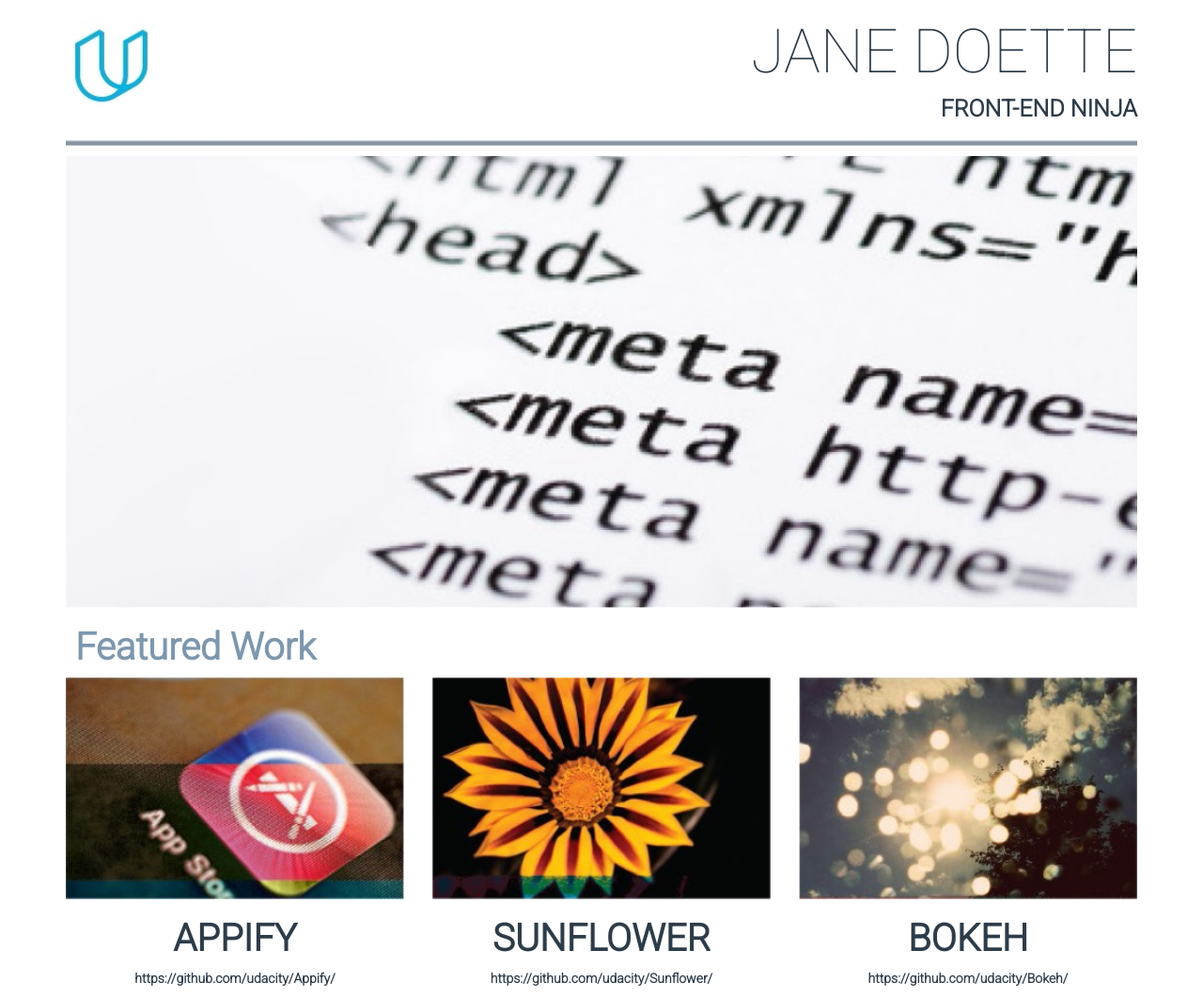
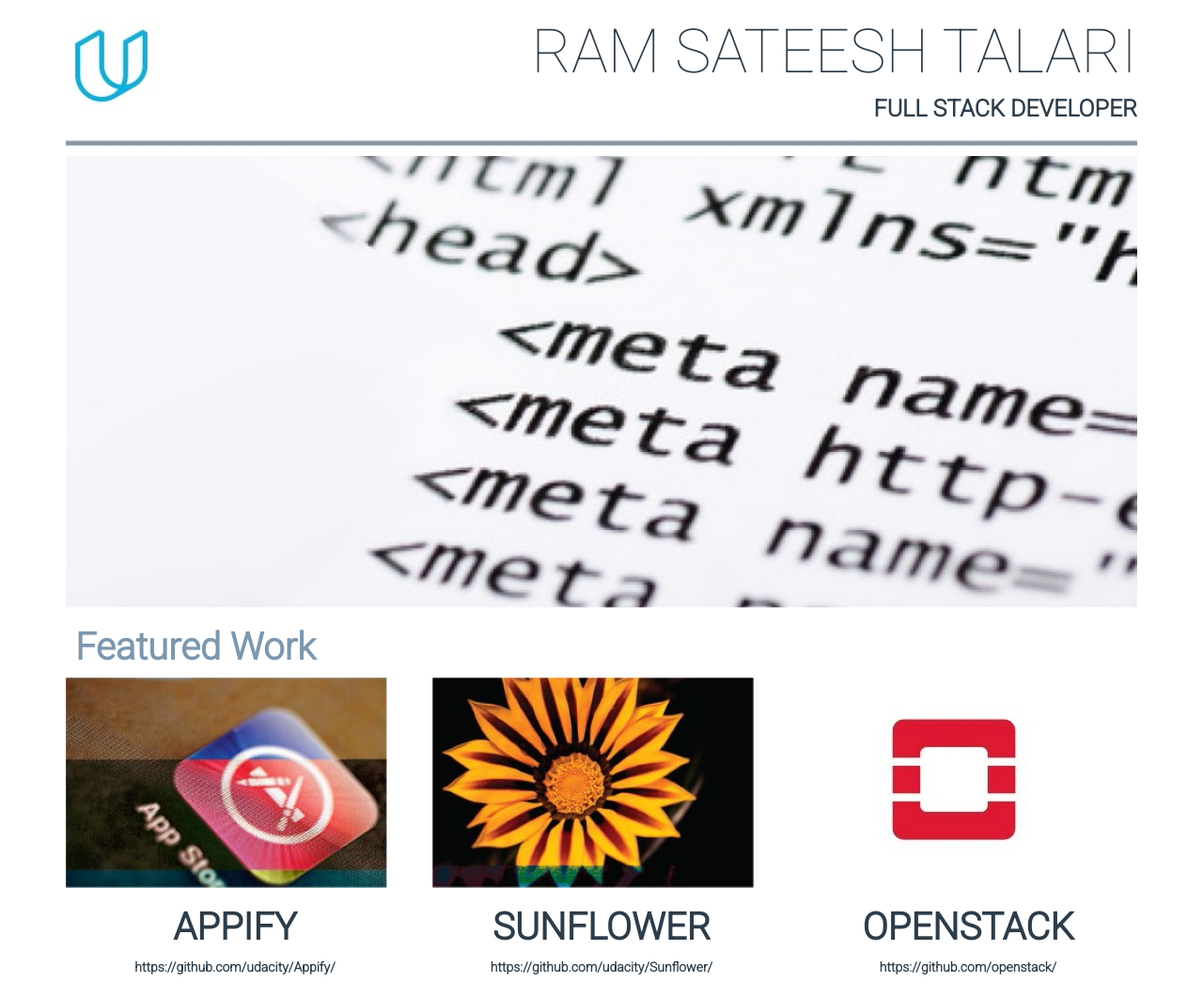
Before and after one commit to ramsateesh/portfolio, a plain HTML site: page index.html in a window 1280 px wide. Shown: the whole page at 94% size. Drawn offline with Linux system fonts and the light colour scheme.

Commit message:
Add files via upload

```diff
--- a/index.html
+++ b/index.html
@@ -1,7 +1,7 @@
 <!DOCTYPE html>
 <html>
 	<head>
-		<title>Jane Doette Portfolio</title>
+		<title>Ram Sateesh Talari Portfolio</title>
 		<meta name="viewport" content="width=device-width, initial-scale=1">
 		<meta charset="utf-8">
 		<meta http-equiv="X-UA-Compatible" content="IE=edge">
@@ -21,8 +21,8 @@
 			<header class="row">
 				<div class="col-md-4"><img src="images/logo.jpg" alt="Logo"  class="img-responsive title-logo"/></div>
 				<div class="col-md-8 text-uppercase text-right">
-					<h1 class="name-super text-thin">Jane Doette</h1>
-					<h3 class="title-super">Front-end Ninja</h3>
+					<h1 class="name-super text-thin">Ram Sateesh Talari</h1>
+					<h3 class="title-super">Full Stack Developer</h3>
 				</div>
 			</header>
 			<div class="row horizontal-line">
@@ -40,19 +40,19 @@
 			</div>
 			<div class="row">
 				<div class="col-md-4 text-center">
-					<img src="images/appify.jpg" alt="Appify" class="img-responsive" width="100%"/>
+					<img src="images/appify.jpg" alt="Appify" class="img-responsive topic-img"/>
 					<h3 class="text-uppercase topic bold">Appify</h3>
 					<p><a href="https://github.com/udacity/Appify/" class="bold">https://github.com/udacity/Appify/</a></p>
 				</div>
 				<div class="col-md-4 text-center">
-					<img src="images/sunflower.jpg" alt="Sunflower" class="img-responsive" width="100%"/>
+					<img src="images/sunflower.jpg" alt="Sunflower" class="img-responsive topic-img"/>
 					<h3 class="text-uppercase topic bold">Sunflower</h3>
 					<p><a href="https://github.com/udacity/Sunflower/" class="bold">https://github.com/udacity/Sunflower/</a></p>
 				</div>
 				<div class="col-md-4 text-center">
-					<img src="images/bokeh.jpg" alt="Bokeh" class="img-responsive" width="100%"/>
-					<h3 class="text-uppercase topic bold">Bokeh</h3>
-					<p><a href="https://github.com/udacity/Bokeh/" class="bold">https://github.com/udacity/Bokeh/</a></p>
+					<img src="images/openstack.jpg" alt="openstack" class="img-responsive topic-img"/>
+					<h3 class="text-uppercase topic bold">openstack</h3>
+					<p><a href="https://github.com/openstack/" class="bold">https://github.com/openstack/</a></p>
 				</div>
 			</div>
 		</div>
```
